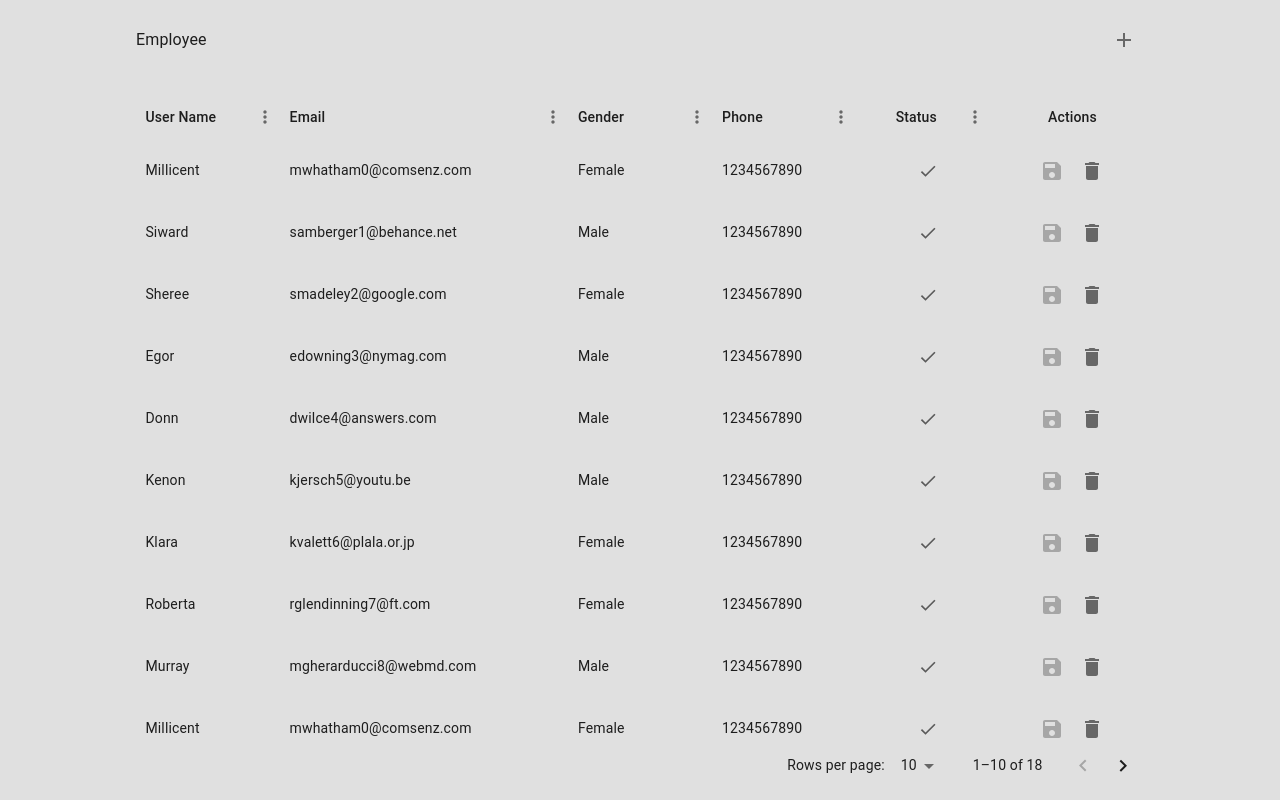
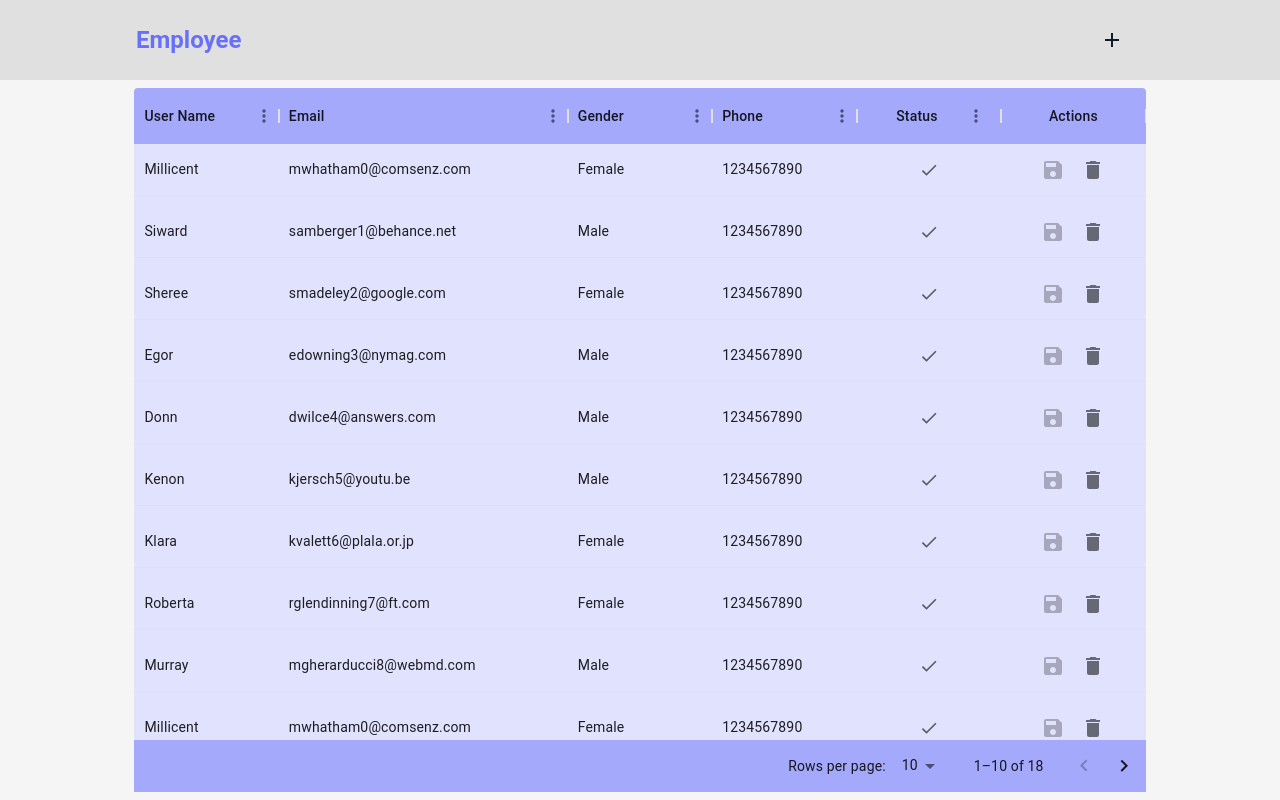
Before and after one commit to Vino-Bastin/Employee-client, a React (Create React App) app: page / in a window 1280 px wide. Built offline with nearby package versions, Linux system fonts and the light colour scheme.

Commit message:
Color changes

```diff
--- a/src/components/Header.jsx
+++ b/src/components/Header.jsx
@@ -2,13 +2,14 @@ import React from "react";
 import Box from "@mui/material/Box";
 import Typography from "@mui/material/Typography";
 import Tooltip from "@mui/material/Tooltip";
-import IconButton from "@mui/material/IconButton";
+import Button from "@mui/material/Button";
 
 import AddIcon from "@mui/icons-material/Add";
+import { Colors } from "../theme";
 
 const Header = () => {
   return (
-    <Box>
+    <Box bgcolor={Colors.grey[100]}>
       <Box
         display="flex"
         justifyContent="space-between"
@@ -17,12 +18,18 @@ const Header = () => {
         mx="10%"
         height="10vh"
       >
-        <Typography variant="body1">Employee</Typography>
-        <IconButton>
-          <Tooltip title="Add New Employee">
-            <AddIcon />
-          </Tooltip>
-        </IconButton>
+        <Typography
+          variant="h5"
+          fontWeight="bold"
+          color={Colors.blueAccent[500]}
+        >
+          Employee
+        </Typography>
+        <Tooltip title="Add New Employee">
+          <Button>
+            <AddIcon color="red" />
+          </Button>
+        </Tooltip>
       </Box>
     </Box>
   );
--- a/src/components/Table.jsx
+++ b/src/components/Table.jsx
@@ -9,6 +9,7 @@ import SaveIcon from "@mui/icons-material/Save";
 import DeleteIcon from "@mui/icons-material/Delete";
 
 import MOCK_DATA from "../data/MOCK_DATA.js";
+import { Colors } from "../theme/index.js";
 
 const Table = () => {
   const [data, setData] = useState(MOCK_DATA);
@@ -98,7 +99,30 @@ const Table = () => {
 
   return (
     <Box display="flex" flex="1" justifyContent="center" p={1} height="90vh">
-      <Box display="flex" width="80%">
+      <Box
+        display="flex"
+        width="80%"
+        sx={{
+          "& .MuiDataGrid-root": {
+            border: "none",
+          },
+          "& .MuiDataGrid-cell": {
+            borderBottom: "none",
+          },
+          "& .MuiDataGrid-columnHeaders": {
+            backgroundColor: Colors.blueAccent[300],
+            borderBottom: "none",
+          },
+          "& .MuiDataGrid-virtualScroller": {
+            border: "none",
+            backgroundColor: Colors.blueAccent[100],
+          },
+          "& .MuiDataGrid-footerContainer": {
+            borderTop: "none",
+            backgroundColor: Colors.blueAccent[300],
+          },
+        }}
+      >
         <Model
           open={open}
           onClose={() => {
--- a/src/theme/index.js
+++ b/src/theme/index.js
@@ -1,6 +1,6 @@
 import { createTheme, CssBaseline, ThemeProvider } from "@mui/material";
 
-export const colors = {
+export const Colors = {
   teal: {
     50: "#ecf8f7",
     100: "#ccf5f1",
@@ -14,6 +14,7 @@ export const colors = {
     900: "#002925",
   },
   grey: {
+    50: "#f5f5f5",
     100: "#e0e0e0",
     200: "#c2c2c2",
     300: "#a3a3a3",
@@ -74,13 +75,13 @@ const Theme = ({ children }) => {
   const theme = createTheme({
     palette: {
       primary: {
-        main: colors.primary[500],
+        main: Colors.primary[500],
       },
       secondary: {
-        main: colors.teal[500],
+        main: Colors.teal[500],
       },
       background: {
-        default: colors.grey[100],
+        default: Colors.grey[50],
       },
     },
   });
```
